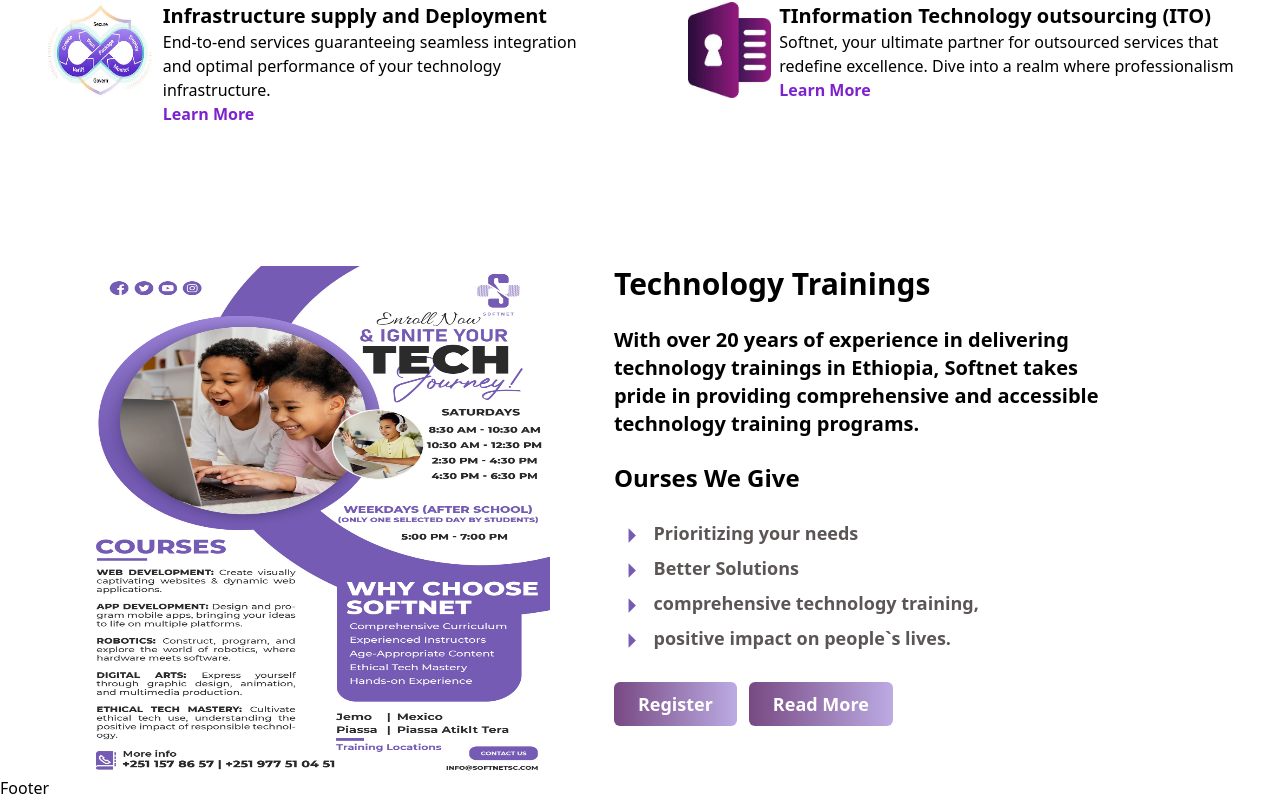
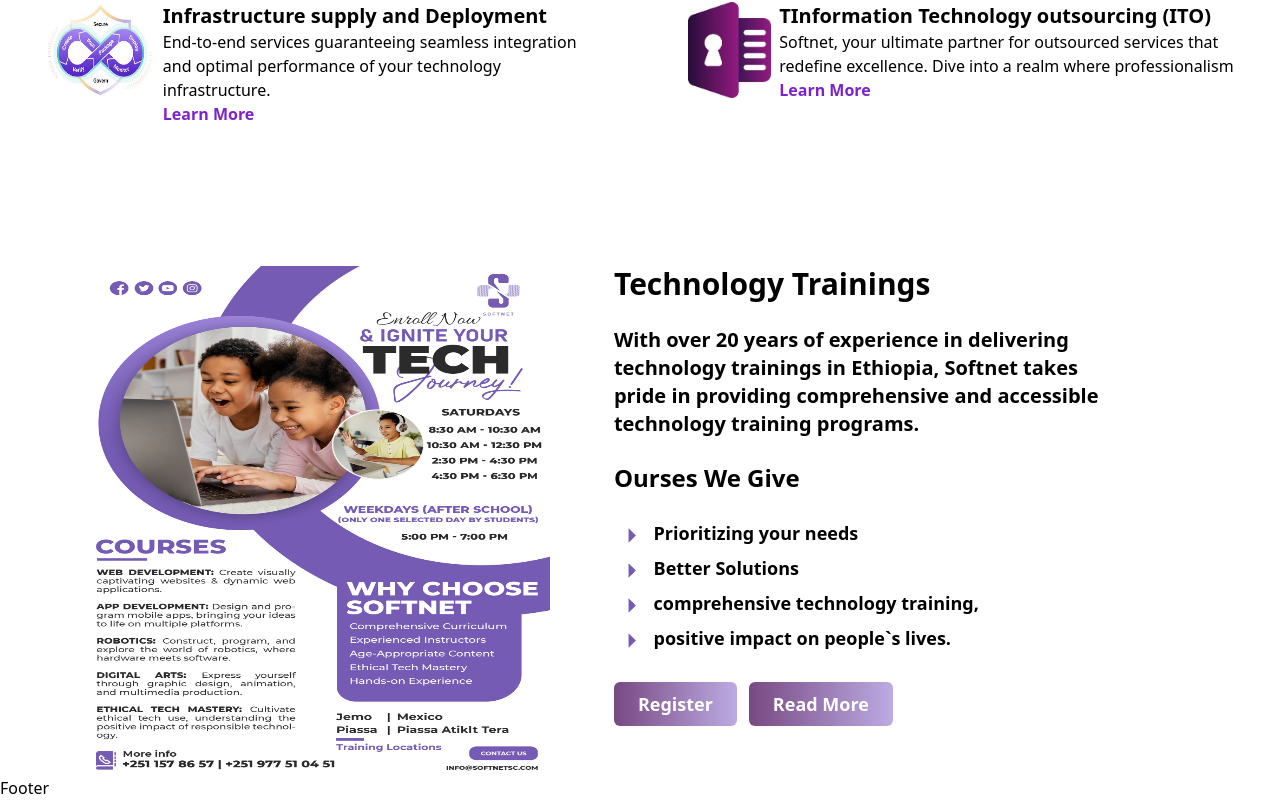
Before and after one commit to mihret1/MSS-Tour-and-tourism-website-, a React (Vite) app in the folder client/: page / in a window 1280 px wide. Shown: the part 2011-2811 px from the top of the page. Built offline with nearby package versions, Linux system fonts and the light colour scheme.

Commit message:
correct font color

```diff
--- a/client/src/pages/Home.jsx
+++ b/client/src/pages/Home.jsx
@@ -27,7 +27,7 @@
 import con1 from '../assets/con1.jpg'
 import tra from '../assets/tra.jpg'
 
-import HorizontalRuleSharpIcon from '@mui/icons-material/HorizontalRuleSharp';
+// import HorizontalRuleSharpIcon from '@mui/icons-material/HorizontalRuleSharp';
 import HorizontalRuleSharp from "@mui/icons-material/HorizontalRuleSharp";
 
 const Home=()=>{
@@ -215,10 +215,10 @@
               Softnet takes pride in providing comprehensive and accessible technology training programs.  </p>
             <h1 className="text-2xl font-semibold">Ourses We Give</h1>
             <div className="flex flex-col text-lg md:max-lg:text-md ">
-                  <div> <ArrowRightIcon fontSize="large" sx={{color:'#755BB4'}}/> <span className="text-md font-semibold text-[#5c5555]">Prioritizing your needs</span></div>
-                  <div> <ArrowRightIcon fontSize="large" sx={{color:'#755BB4'}}/> <span className="text-md font-semibold text-[#5c5555]" >Better Solutions</span></div>
-                  <div> <ArrowRightIcon fontSize="large" sx={{color:'#755BB4'}}/> <span className="text-md font-semibold text-[#5c5555]">comprehensive technology training,</span></div>
-                  <div> <ArrowRightIcon fontSize="large" sx={{color:'#755BB4'}}/> <span className="text-md font-semibold text-[#5c5555]">positive impact on people`s lives.</span></div>
+                  <div> <ArrowRightIcon fontSize="large" sx={{color:'#755BB4'}}/> <span className="text-md font-semibold ">Prioritizing your needs</span></div>
+                  <div> <ArrowRightIcon fontSize="large" sx={{color:'#755BB4'}}/> <span className="text-md font-semibold " >Better Solutions</span></div>
+                  <div> <ArrowRightIcon fontSize="large" sx={{color:'#755BB4'}}/> <span className="text-md font-semibold ">comprehensive technology training,</span></div>
+                  <div> <ArrowRightIcon fontSize="large" sx={{color:'#755BB4'}}/> <span className="text-md font-semibold ">positive impact on people`s lives.</span></div>
             </div>
             <div className="flex flex-row gap-3">
             <button className="px-6 bg-gradient-to-r from-[#784983] to-[#bcabe3] hover:bg-gradient-to-r hover:from-[#bcabe3] hover:to-[#784983] py-2 rounded-md text-white text-lg font-semibold">
```
